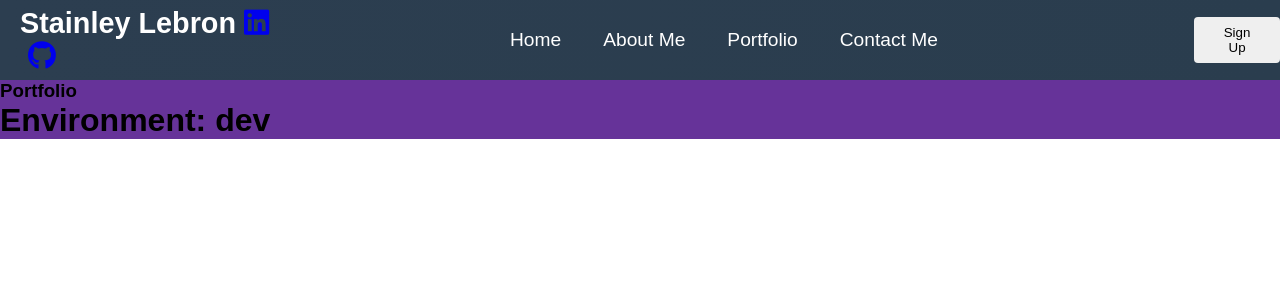
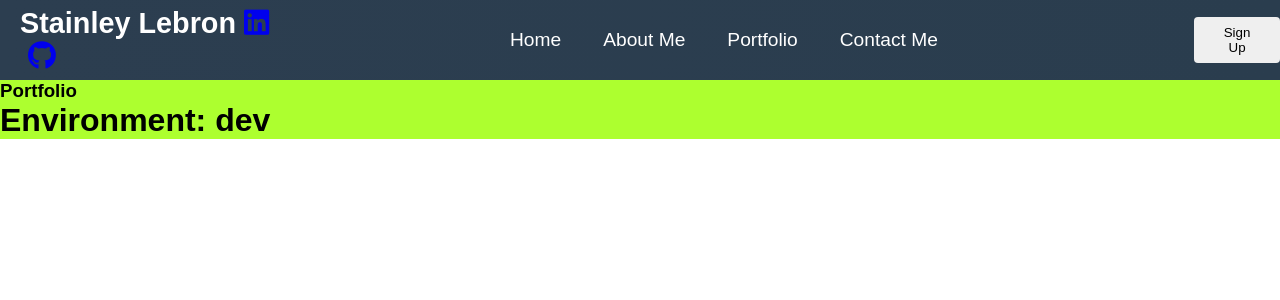
Before and after one commit to stainley/portfolio-web, a React (Create React App) app: page /portfolio in a window 1280 px wide. Shown: the top 300 px of the page. Built offline with nearby package versions, Linux system fonts and the light colour scheme.

Commit message:
change color to red

```diff
--- a/src/component/portoflio/Portfolio.css
+++ b/src/component/portoflio/Portfolio.css
@@ -1,3 +1,3 @@
 div {
-    background-color: rebeccapurple;
+    background-color: greenyellow;
 }
```
Also changed, not shown: 1 other file (tests, documents, lock files or other folders).
